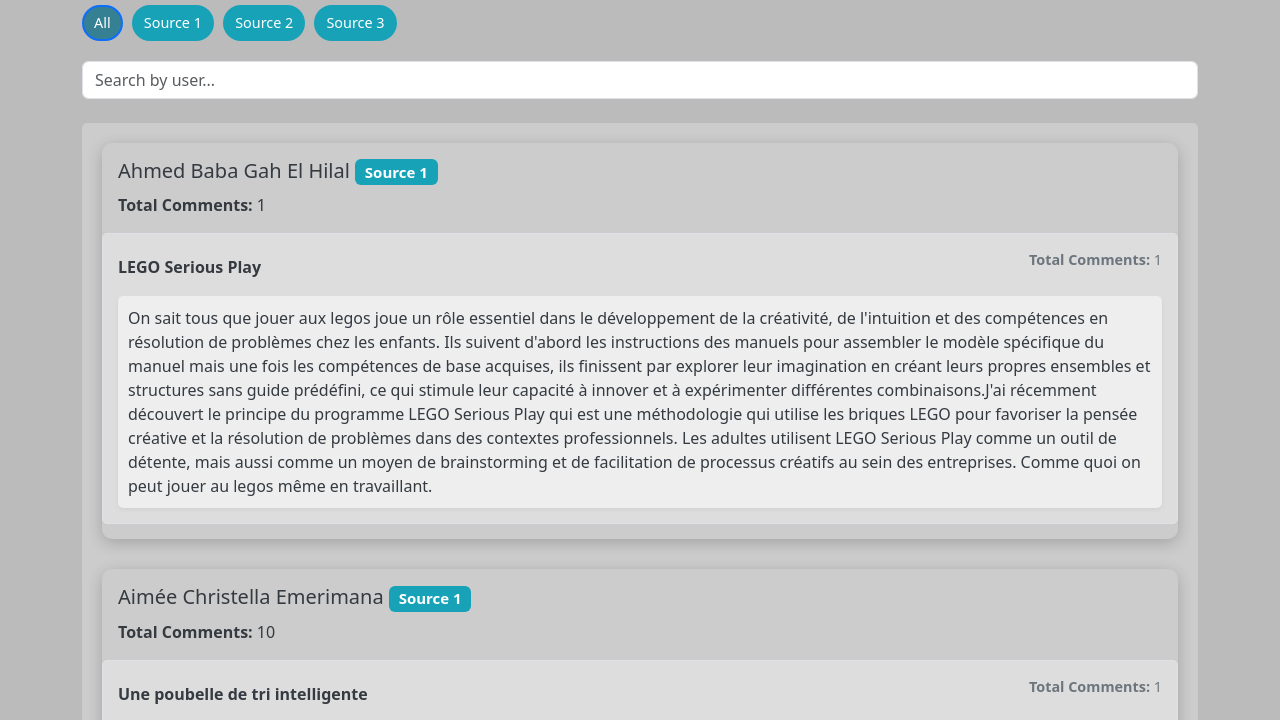
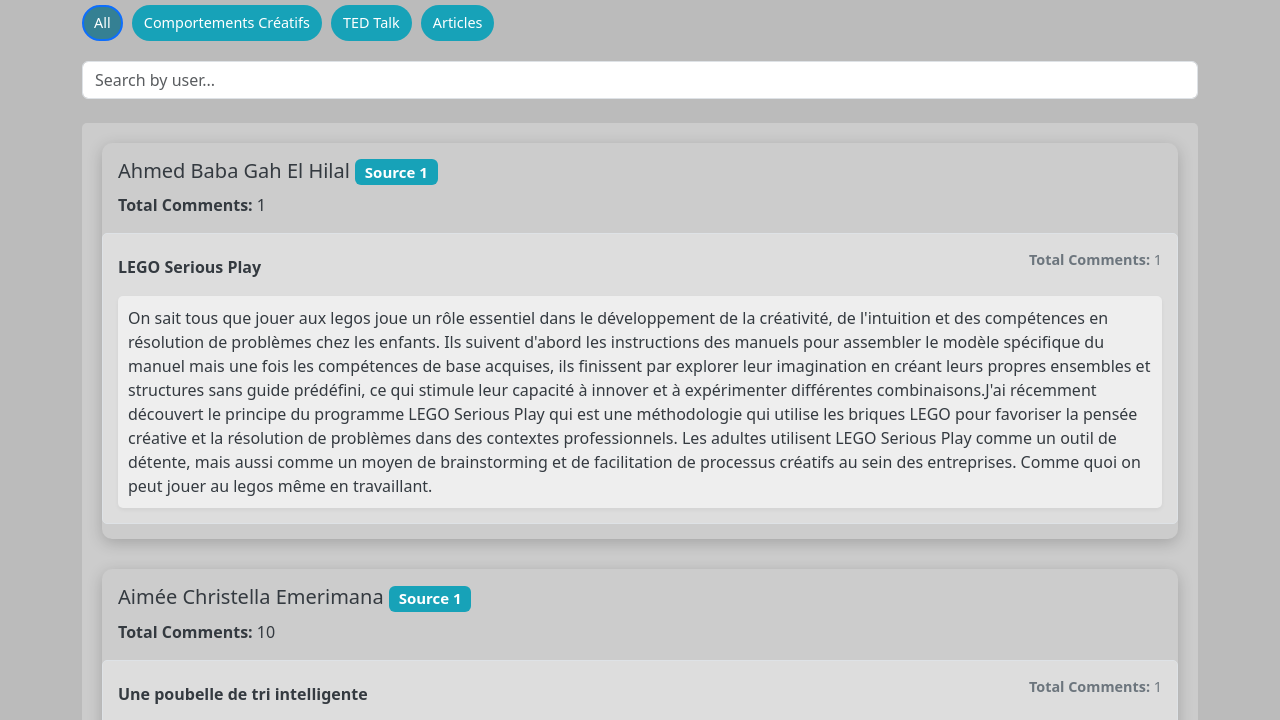
Before and after one commit to SaraBedd/comments, a plain HTML site: page index.html in a window 1280 px wide. Shown: the part 87-807 px from the top of the page. Drawn offline with nearby package versions, Linux system fonts and the light colour scheme.

Commit message:
Update index.html

```diff
--- a/index.html
+++ b/index.html
@@ -2,7 +2,7 @@
 <html lang="en">
 <head>
     <meta charset="UTF-8">
-    <title>User Comments Dashboard</title>
+    <title>IND8108 - Commentaires des étudiants - A24</title>
     <!-- Bootstrap CSS for responsive design -->
     <link href="https://cdn.jsdelivr.net/npm/bootstrap@5.3.0/dist/css/bootstrap.min.css" rel="stylesheet">
     <!-- Font Awesome for Icons (Optional) -->
@@ -184,9 +184,9 @@
         <!-- Tags for Filtering Sources -->
         <div class="tag-container">
             <span class="tag active tag-all" data-source="All">All</span>
-            <span class="tag tag-source1" data-source="Source 1">Source 1</span>
-            <span class="tag tag-source2" data-source="Source 2">Source 2</span>
-            <span class="tag tag-source3" data-source="Source 3">Source 3</span>
+            <span class="tag tag-source1" data-source="Source 1">Comportements Créatifs</span>
+            <span class="tag tag-source2" data-source="Source 2">TED Talk</span>
+            <span class="tag tag-source3" data-source="Source 3">Articles</span>
         </div>
 
         <!-- Search Bar -->
```
